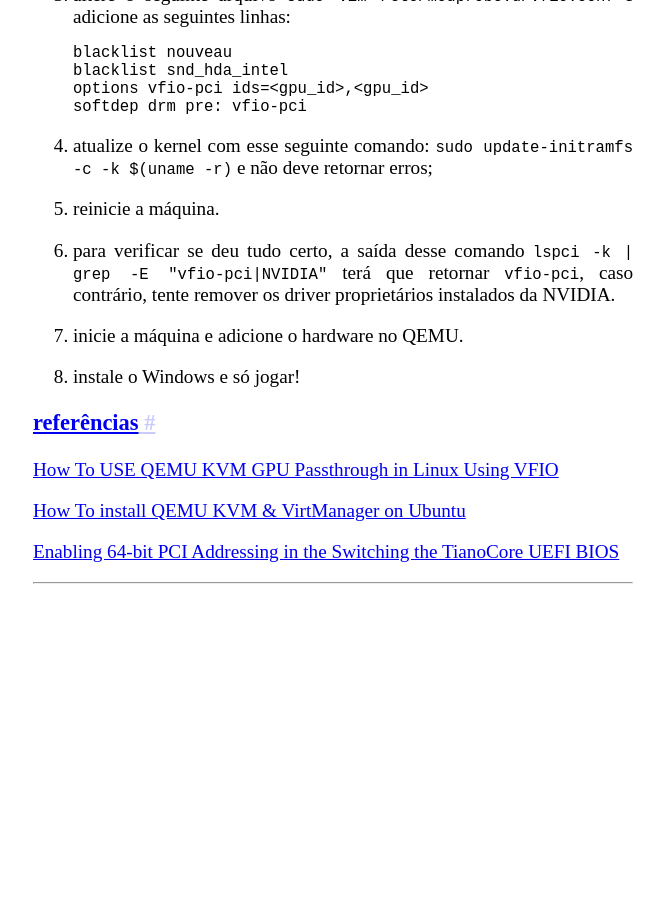
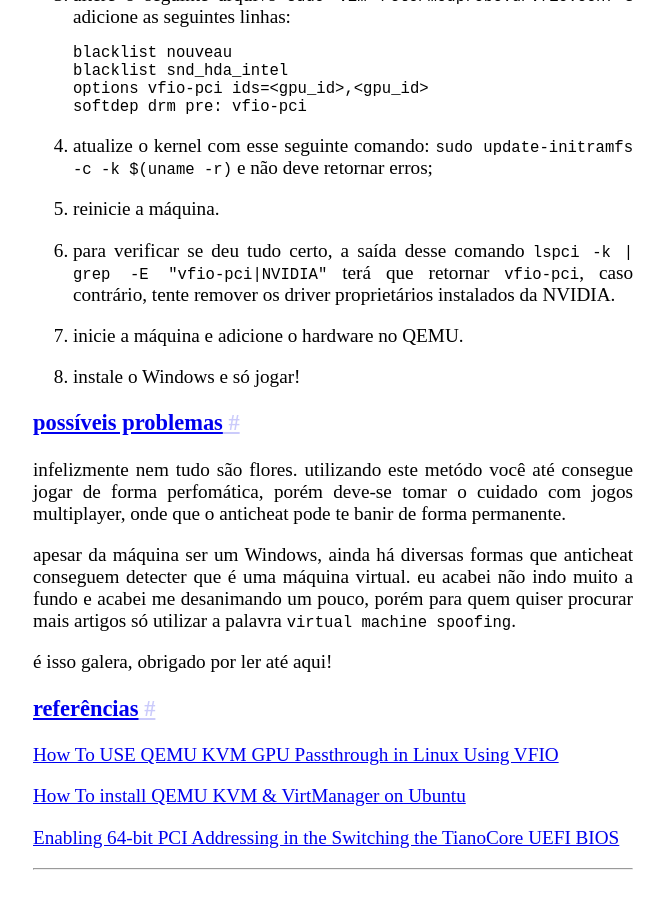
Before and after one commit to eiguike/eiguike.github.io, a Jekyll site: the page built from _posts/2024-07-27-computer-with-gpu-passthrough.markdown, in a window 1280 px wide and 900 px high, scrolled down 2045 px. Shown: the whole window, without its empty margins (307-971 px from the left). Built offline with Jekyll 4.4.1, drawn with Linux system fonts in a browser that asks for light colours; before the commit the page ends 2659 px from its top, so only the background shows below that.

Commit message:
Update 2024-07-27-computer-with-gpu-passthrough.markdown

```diff
--- a/_posts/2024-07-27-computer-with-gpu-passthrough.markdown
+++ b/_posts/2024-07-27-computer-with-gpu-passthrough.markdown
@@ -65,6 +65,13 @@ softdep drm pre: vfio-pci
 
 10. instale o Windows e só jogar!
 
+### possíveis problemas
+infelizmente nem tudo são flores. utilizando este metódo você até consegue jogar de forma perfomática, porém deve-se tomar o cuidado com jogos multiplayer, onde que o anticheat pode te banir de forma permanente.
+
+apesar da máquina ser um Windows, ainda há diversas formas que anticheat conseguem detecter que é uma máquina virtual. eu acabei não indo muito a fundo e acabei me desanimando um pouco, porém para quem quiser procurar mais artigos só utilizar a palavra `virtual machine spoofing`.
+
+é isso galera, obrigado por ler até aqui!
+
 ### referências
 [How To USE QEMU KVM GPU Passthrough in Linux Using VFIO](https://www.youtube.com/watch?v=g--fe8_kEcw)
 
```
